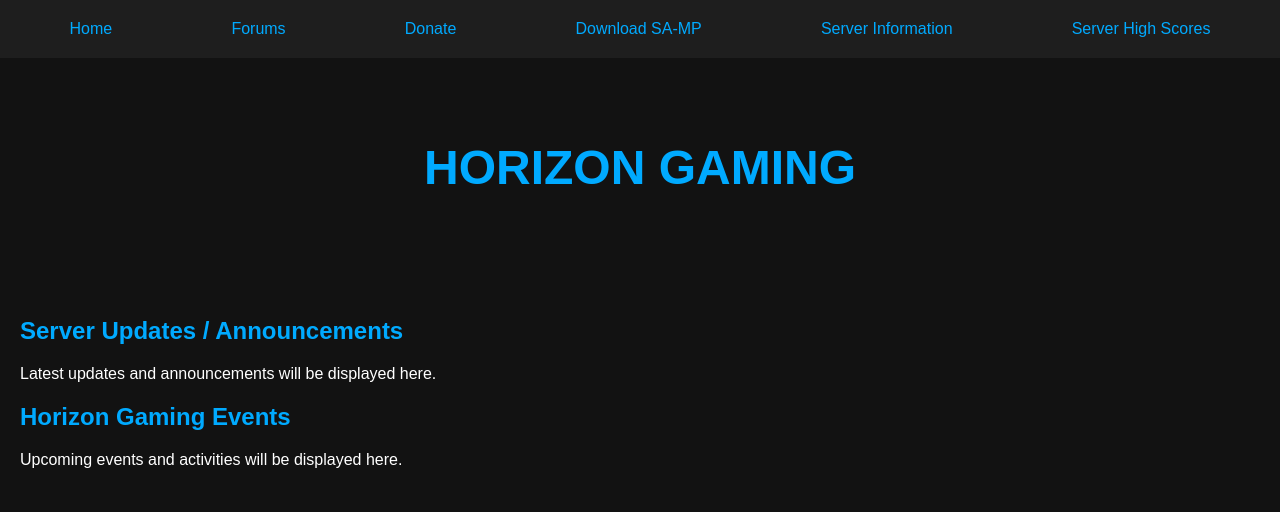
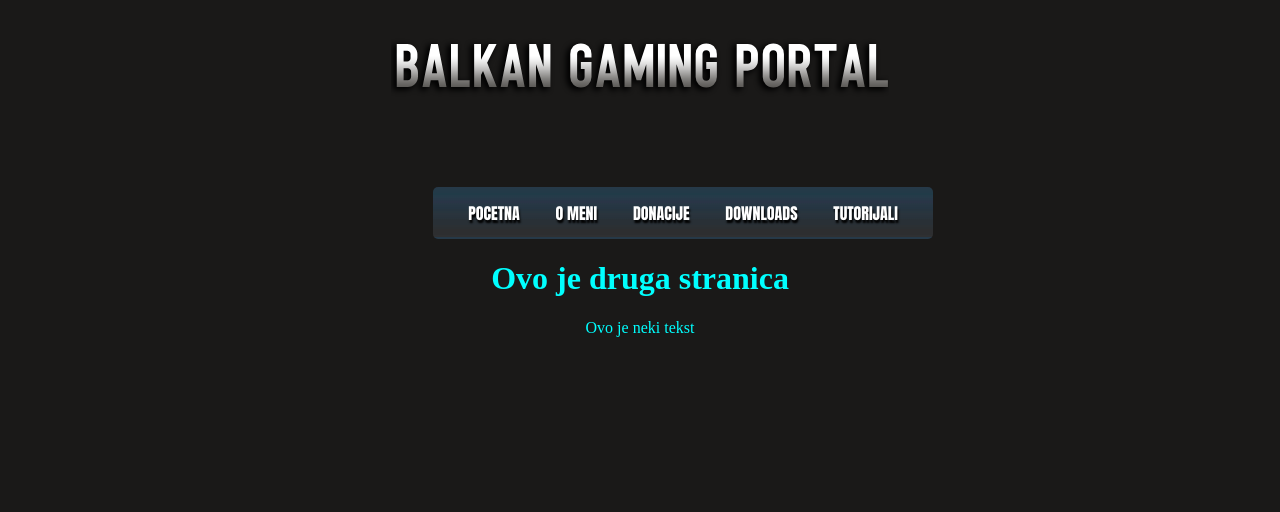
Before and after one commit to kalukrb/balkangaming, a plain HTML site: page page2.html in a window 1280 px wide. Drawn offline with Linux system fonts and the light colour scheme.

Commit message:
Add files via upload

```diff
--- a/page2.html
+++ b/page2.html
@@ -1,70 +1,25 @@
 <!DOCTYPE html>
-<html lang="en">
-<head>
-    <meta charset="UTF-8">
-    <meta name="viewport" content="width=device-width, initial-scale=1.0">
-    <title>Horizon Gaming</title>
-    <style>
-        body {
-            background-color: #121212;
-            color: #ffffff;
-            font-family: Arial, sans-serif;
-            margin: 0;
-            padding: 0;
-        }
-        .navbar {
-            background-color: #1e1e1e;
-            padding: 10px;
-            display: flex;
-            justify-content: space-around;
-        }
-        .navbar a {
-            color: #00aaff;
-            text-decoration: none;
-            padding: 10px;
-        }
-        .banner {
-            background-image: url('banner.jpg');
-            background-size: cover;
-            text-align: center;
-            padding: 50px 0;
-        }
-        .banner h1 {
-            color: #00aaff;
-            font-size: 3em;
-        }
-        .content {
-            padding: 20px;
-        }
-        .section {
-            margin-bottom: 20px;
-        }
-        .section h2 {
-            color: #00aaff;
-        }
-    </style>
-</head>
-<body>
-    <div class="navbar">
-        <a href="#">Home</a>
-        <a href="#">Forums</a>
-        <a href="#">Donate</a>
-        <a href="#">Download SA-MP</a>
-        <a href="#">Server Information</a>
-        <a href="#">Server High Scores</a>
-    </div>
-    <div class="banner">
-        <h1>HORIZON GAMING</h1>
-    </div>
-    <div class="content">
-        <div class="section">
-            <h2>Server Updates / Announcements</h2>
-            <p>Latest updates and announcements will be displayed here.</p>
-        </div>
-        <div class="section">
-            <h2>Horizon Gaming Events</h2>
-            <p>Upcoming events and activities will be displayed here.</p>
-        </div>
-    </div>
-</body>
+<html>
+    <head>
+        <title>
+            Balkan Gaming Portal
+        </title>
+        <link rel="stylesheet" href="style.css">
+    </head>
+    <body>
+        <a href="#"><center><img src="slova.png" alt="Balkan Gaming Portal" id="banner"></center></a>
+        <nav class="navbar">
+            <ul>
+            <div id="responsive" class="vutra">
+                <li><a href="#">POCETNA</a></li>
+                <li><a href="#">O MENI</a></li>
+                <li><a href="#">DONACIJE</a></li>
+                <li><a href="#">DOWNLOADS</a></li>
+                <li><a href="#">TUTORIJALI</a></li>
+            </div>
+            </ul>
+        </nav>
+        <h1 style="color: aqua;"><center>Ovo je druga stranica</center></h1>
+        <p><center style="color: aqua;">Ovo je neki tekst</center></p>
+    </body>
 </html>
```
Also changed, not shown: index.html (+2 -0 lines).
